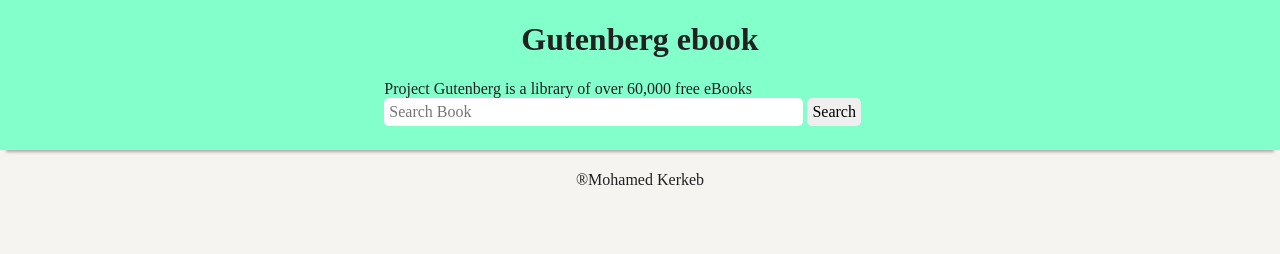
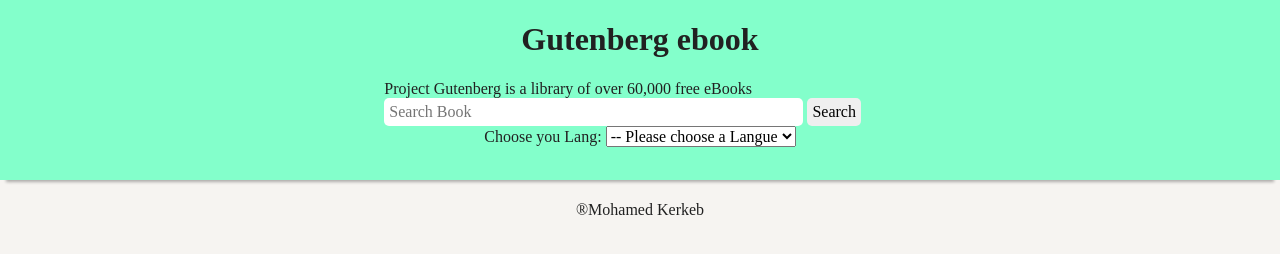
Before and after one commit to MohamedKerkeb/Gutenberg-, a website: page index.html in a window 1280 px wide. Drawn offline with Linux system fonts and the light colour scheme; no server answers.

Commit message:
mise en place de la recherche simple et avec les langues

```diff
--- a/css/style.css
+++ b/css/style.css
@@ -16,7 +16,7 @@
 /* Header */
 header {
 	background-color: #83ffcb;
-	height: 150px;
+	height: 180px;
 	display: flex;
 	justify-content: center;
 	align-items: center;
--- a/index.html
+++ b/index.html
@@ -13,11 +13,14 @@
 		<header>
 			<div class="container">
 				<div class="top">
-					<h1>Gutenberg ebook</h1>
+					<a href="index.html"><h1> Gutenberg ebook</h1></a>
 					<div class="input_wrapper">
 						<label>Project Gutenberg is a library of over 60,000 free eBooks</label>
 						<input placeholder="Search Book" type="text" name="search" id="inputSearch" class="inputSearch" />
 						<button type="submit" class="submit" id="submit">Search</button>
+					</div>
+					<div class="language" id="lang">
+
 					</div>
 				</div>
 			</div>
--- a/js/app.js
+++ b/js/app.js
@@ -8,8 +8,10 @@
 const PAGE = document.getElementById('page');
 const BUTTON_SEARCH = document.getElementById('submit')
 const INPUT = document.getElementById('inputSearch')
+const LANG = document.getElementById('lang')
 const URL_API = 'https://gutendex.com/books/';
 const URL_SEARCH = 'https://gutendex.com/books?search='
+const URL_LANG = 'https://gutendex.com/books?languages='
 
 const getData = async (url) => {
 	const response = await fetch(url);
@@ -36,3 +38,35 @@
 })
 
 getData(URL_API);
+
+const objectLang = {"French": "fr", "English": "en", "chinese": "zh", "Danish": "da", "Dutch":"nl" ,"Esperanto": "eo", "Finnish": "fi", "German":"de", "Greek":"el", "Hungarian":"hu", "Italian":"it", "Latin": "la", "Portuguese": "pt", "Spanish": "es", "Swedish": "sv", "Tagalog": "tl",}
+let arrayLang = []
+for (const key in objectLang) {
+	arrayLang.push(`<option value=${objectLang[key]}>${key}</option>`)
+}
+
+
+
+console.log(arrayLang)
+
+LANG.innerHTML = `
+	<label for="lang_select">Choose you Lang: </label>
+	<select name="langue" id="lang_select">
+		<option value="">-- Please choose a Langue</option>
+		${arrayLang.map(el => el)}
+	</select>
+`
+
+const getSelect = () => {
+	const LIST_SELECT = document.querySelectorAll('option')
+	console.log(LIST_SELECT)
+	for (const select of LIST_SELECT) {
+		select.addEventListener('click', (evt) => {
+			console.log(evt.target.value)
+			getData(URL_LANG + evt.target.value)
+		})
+	}
+	//
+}
+
+getSelect()
```
